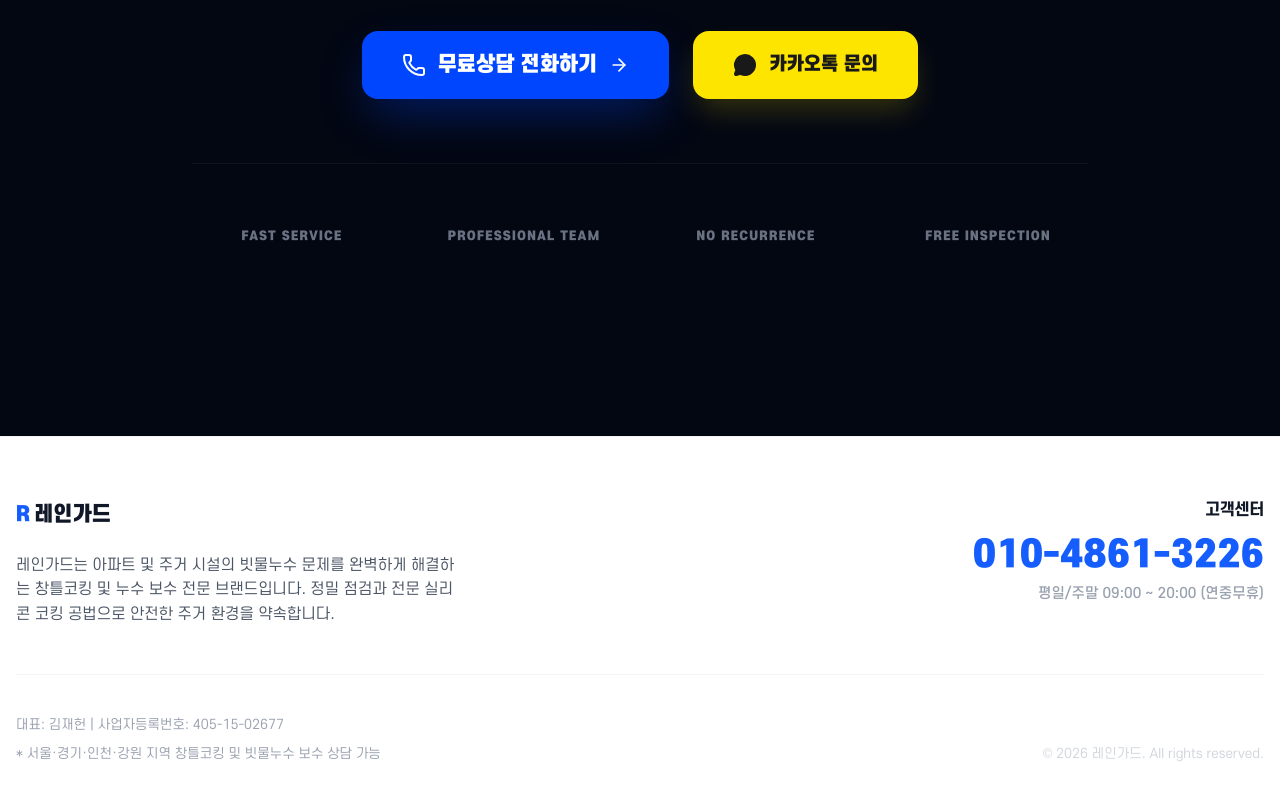
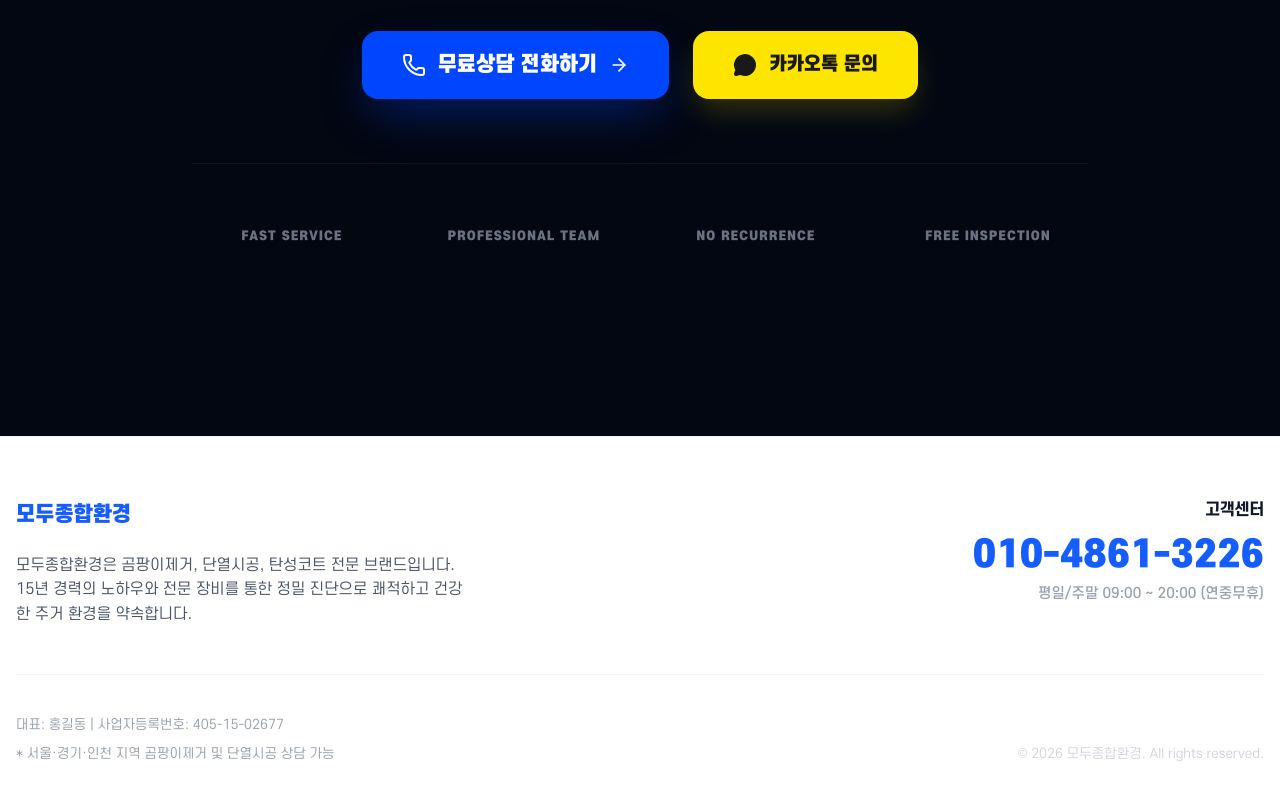
Before and after one commit to wogus5695-ctrl/homepage-modujonghap-gompang, a Next.js app: page / in a window 1280 px wide. Shown: the part 8272-9072 px from the top of the page. Built offline with nearby package versions, Linux system fonts and the light colour scheme.

Commit message:
Update footer branding back to Modu Environmental with mold services

```diff
--- a/src/components/Footer.tsx
+++ b/src/components/Footer.tsx
@@ -11,14 +11,13 @@ const Footer = () => {
         <div className="flex flex-col md:flex-row justify-between items-start gap-12 mb-12">
           {/* 브랜드 정보 */}
           <div className="md:w-1/2">
-            <div className="flex items-center space-x-1 mb-6">
-              <span className="text-xl font-black text-blue-600">R</span>
-              <span className="text-xl font-black text-gray-900">레인가드</span>
+            <div className="flex items-center space-x-2 mb-6">
+              <span className="text-xl font-black text-blue-600">모두종합환경</span>
             </div>
             <p className="text-[15px] leading-relaxed max-w-md text-gray-600">
-              레인가드는 아파트 및 주거 시설의 빗물누수 문제를 완벽하게 해결하는
-              창틀코킹 및 누수 보수 전문 브랜드입니다. 정밀 점검과 전문 실리콘
-              코킹 공법으로 안전한 주거 환경을 약속합니다.
+              모두종합환경은 곰팡이제거, 단열시공, 탄성코트 전문 브랜드입니다.
+              15년 경력의 노하우와 전문 장비를 통한 정밀 진단으로
+              쾌적하고 건강한 주거 환경을 약속합니다.
             </p>
           </div>
 
@@ -40,14 +39,14 @@ const Footer = () => {
         <div className="pt-10 border-t border-gray-100 flex flex-col md:flex-row justify-between items-start md:items-end gap-6">
           <div className="space-y-2">
             <div className="text-[13px] text-gray-400">
-              대표: 김재헌 | 사업자등록번호: 405-15-02677
+              대표: 홍길동 | 사업자등록번호: 405-15-02677
             </div>
             <div className="text-[13px] text-gray-400">
-              * 서울·경기·인천·강원 지역 창틀코킹 및 빗물누수 보수 상담 가능
+              * 서울·경기·인천 지역 곰팡이제거 및 단열시공 상담 가능
             </div>
           </div>
           <p className="text-[13px] text-gray-300">
-            &copy; 2026 레인가드. All rights reserved.
+            &copy; 2026 모두종합환경. All rights reserved.
           </p>
         </div>
       </div>
```
